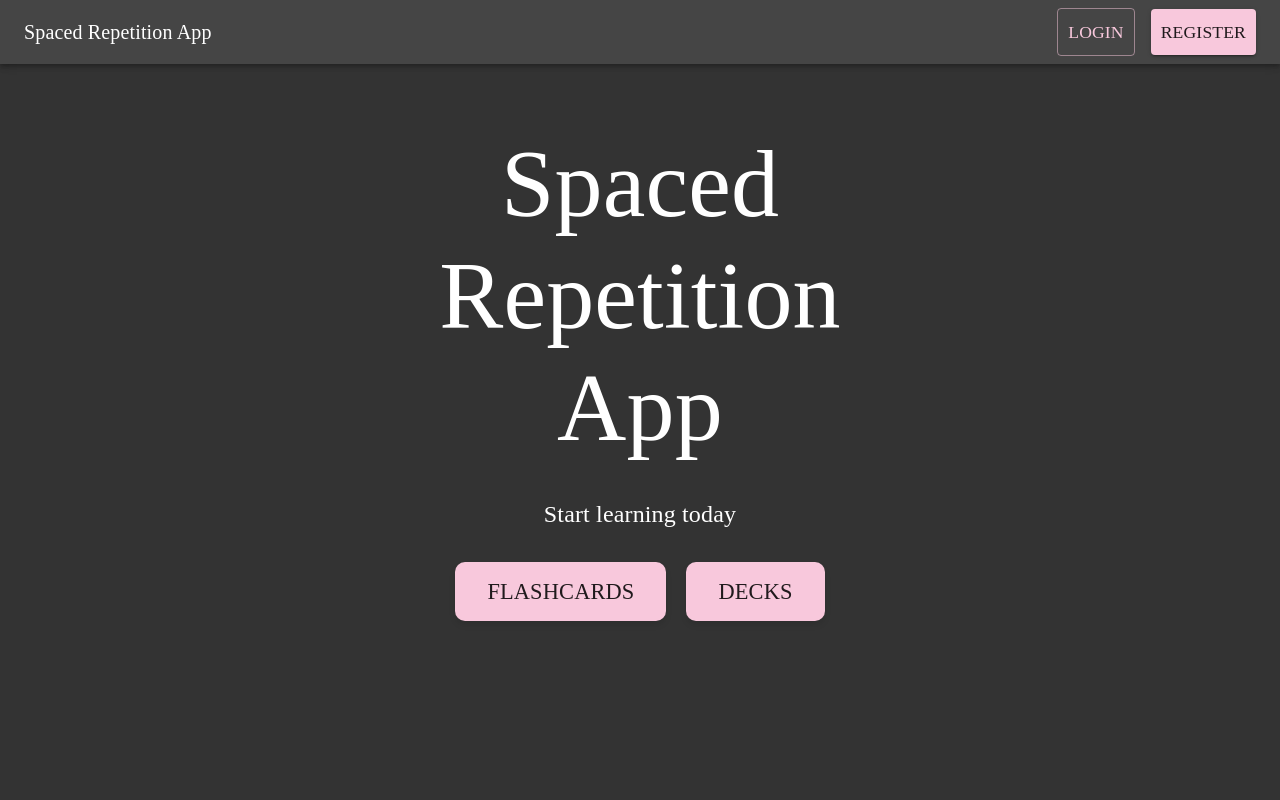
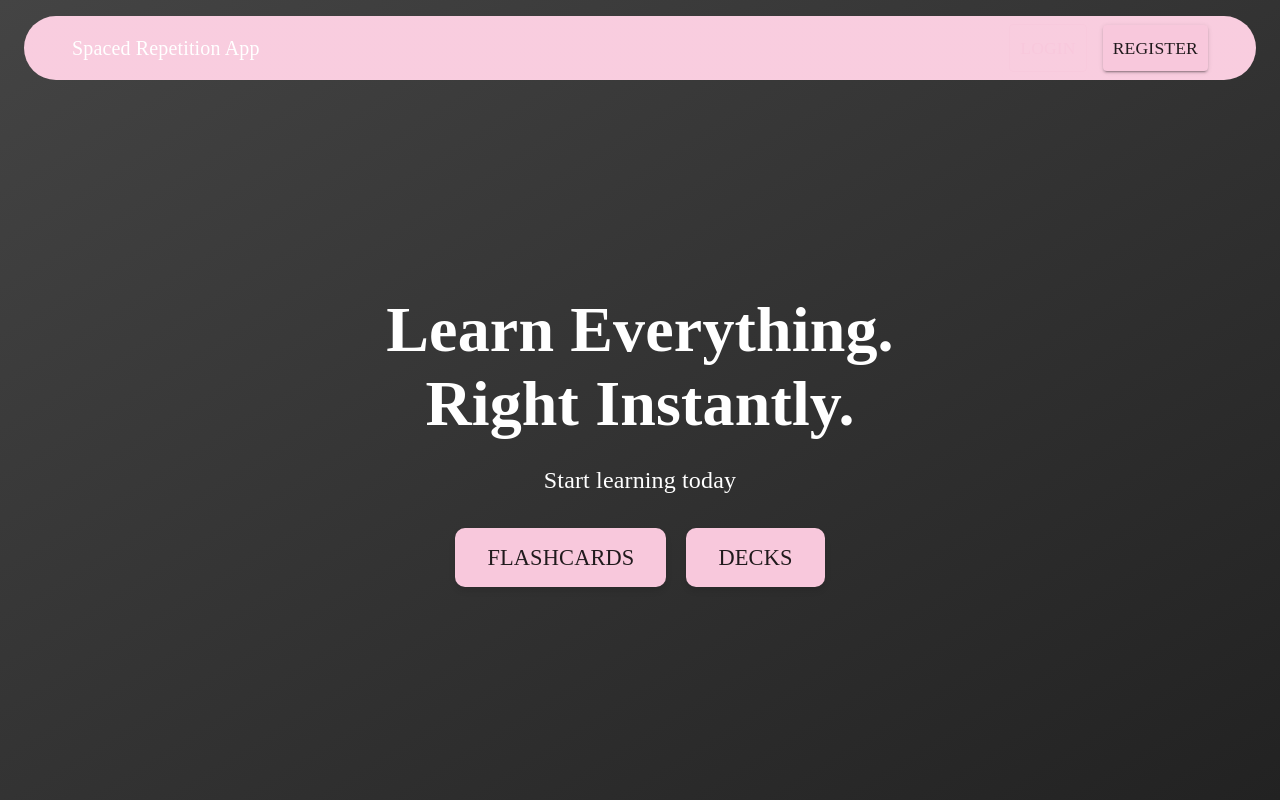
Before and after one commit to Jungyoonlim/spaced-rep, a React app: page / in a window 1280 px wide. Built offline with nearby package versions, Linux system fonts and the light colour scheme.

Commit message:
App.tsx frontend change

```diff
--- a/client/App.tsx
+++ b/client/App.tsx
@@ -25,6 +25,10 @@ const customTheme = createTheme({
     allVariants: {
       color: '#fff',
     },
+    h1: {
+      fontSize: '3rem',
+      fontWeight: 'bold',
+    },
   },
 });
 
@@ -33,9 +37,24 @@ const App: React.FC = () => {
 
   return (
     <ThemeProvider theme={customTheme}>
-      <Box sx={{ backgroundColor: '#333', minHeight: '100vh' }}>
-        <AppBar position="static">
-          <Toolbar>
+      <Box sx={{
+        backgroundColor: '#333',
+        minHeight: '100vh',
+        backgroundImage: 'linear-gradient(to bottom right, #444, #222)',
+        display: 'flex',
+        flexDirection: 'column',
+        justifyContent: 'center',
+      }}>
+      <AppBar position="static" sx={{
+          backgroundColor: '#f8c8dc',
+          boxShadow: 'none',
+          mx: 'auto',
+          maxWidth: 'calc(100% - 48px)',
+          borderRadius: 50,
+          mt: 2,
+        }}>
+      <Container maxWidth="xl">
+      <Toolbar sx={{ justifyContent: 'space-between', padding: '0 24px' }}>
             <Typography variant="h6" component="div" sx={{ flexGrow: 1 }}>
               Spaced Repetition App
             </Typography>
@@ -54,19 +73,44 @@ const App: React.FC = () => {
               </>
             )}
           </Toolbar>
-        </AppBar>
-        <Container maxWidth="sm" sx={{ textAlign: 'center', py: 8 }}>
-          <Typography variant="h1" component="h2" gutterBottom>
-            Spaced Repetition App
+        </Container>
+      </AppBar>
+
+      <Container sx={{
+          textAlign: 'center',
+          py: 8,
+          flexGrow: 1,
+          display: 'flex',
+          flexDirection: 'column',
+          justifyContent: 'center',
+          alignItems: 'center',
+        }}>
+          <Typography variant="h1" component="h2" gutterBottom sx={{
+            fontSize: '4rem',
+            fontWeight: 'bold',
+            textAlign: 'center',
+            width: '100%',
+          }}>
+            Learn Everything.<br />Right Instantly.
           </Typography>
           <Typography variant="h5" sx={{ mb: 4 }}>
             Start learning today
           </Typography>
           <Box sx={{ display: 'flex', justifyContent: 'center', gap: '20px' }}>
-            <Button variant="contained" color="secondary" component={Link} to="/flashcards" sx={{ fontSize: '1.4rem', padding: '10px 32px', borderRadius: '10px', boxShadow: '0 4px 6px rgba(0, 0, 0, 0.1)' }}>
-              Flashcards
+          <Button variant="contained" color="secondary" component={Link} to="/flashcards" sx={{
+              fontSize: '1.4rem',
+              padding: '10px 32px',
+              borderRadius: '10px',
+              boxShadow: '0 4px 6px rgba(0, 0, 0, 0.1)'
+            }}>
+            Flashcards
             </Button>
-            <Button variant="contained" color="secondary" component={Link} to="/decks" sx={{ fontSize: '1.4rem', padding: '10px 32px', borderRadius: '10px', boxShadow: '0 4px 6px rgba(0, 0, 0, 0.1)' }}>
+            <Button variant="contained" color="secondary" component={Link} to="/decks" sx={{
+              fontSize: '1.4rem',
+              padding: '10px 32px',
+              borderRadius: '10px',
+              boxShadow: '0 4px 6px rgba(0, 0, 0, 0.1)'
+            }}>
               Decks
             </Button>
           </Box>
--- a/client/components/FlashcardForm.tsx
+++ b/client/components/FlashcardForm.tsx
@@ -93,10 +93,10 @@ const FlashcardForm: React.FC = () => {
 
   return (
     <ThemeProvider theme={customTheme}>
-    <Box sx={{ backgroundColor: '#333', minHeight: '100vh' }}>
-    <AppBar position="static">
+      <Box sx={{ backgroundColor: '#333', minHeight: '100vh', backgroundImage: 'linear-gradient(to bottom right, #444, #222)', display: 'flex', flexDirection: 'column' }}>
+      <AppBar position="static" sx={{ backgroundColor: 'transparent', boxShadow: 'none', borderRadius: '20px', mx: 'auto', my: 1 }}>
       <Toolbar>
-    <Button color="secondary" component={Link} to="/" variant="contained" sx={{ fontSize: '1.1rem', padding: '8px 10px' }}>
+    <Button color="secondary" component={Link} to="/" variant="contained" sx={{ fontSize: '1.1rem', padding: '8px 10px', marginRight: '16px' }}>
         Home
       </Button>
       <Button color="secondary" component={Link} to="/flashcards" variant="contained" sx={{ fontSize: '1.1rem', padding: '8px 10px' }}>
```
Also changed, not shown: 1 other file (tests, documents, lock files or other folders).
